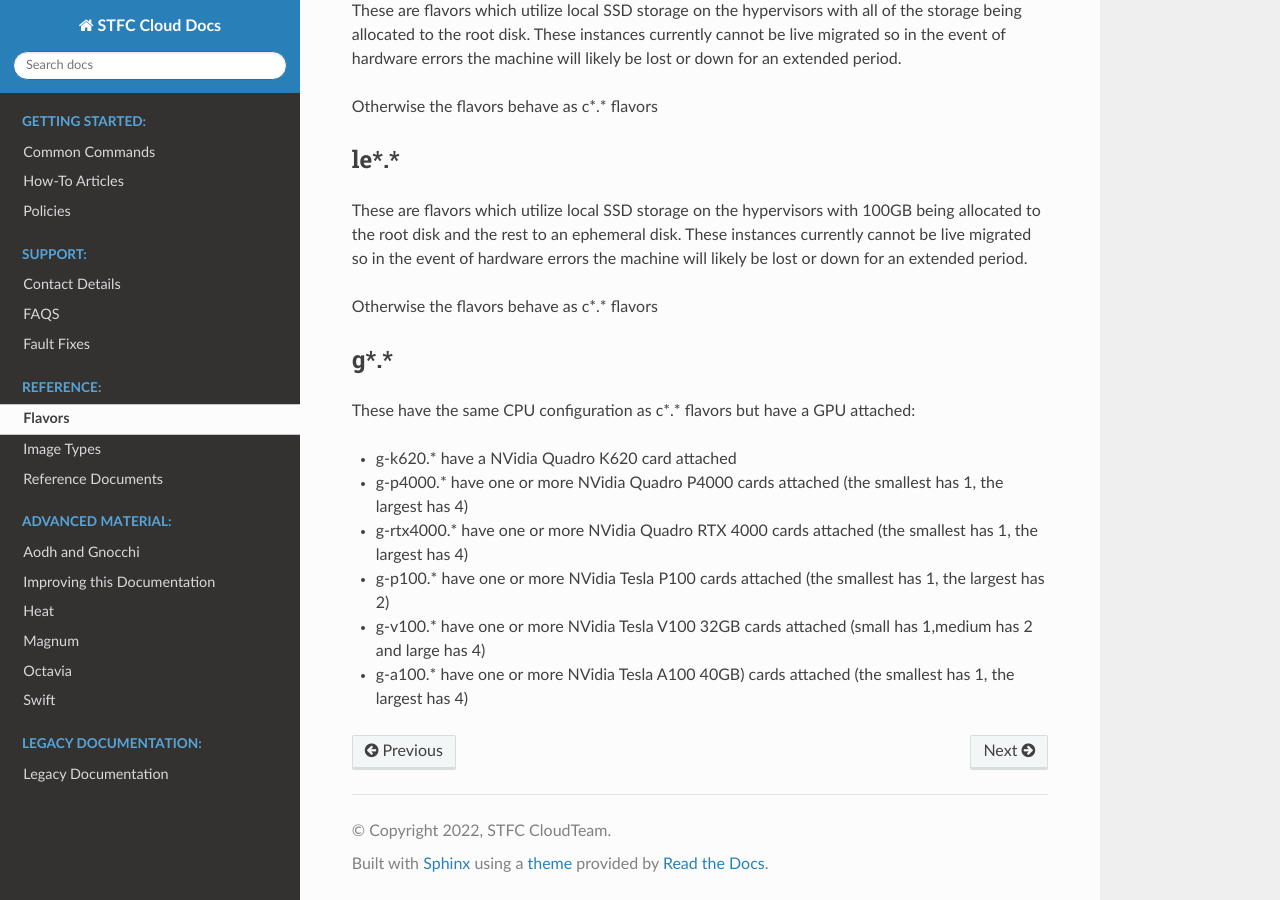
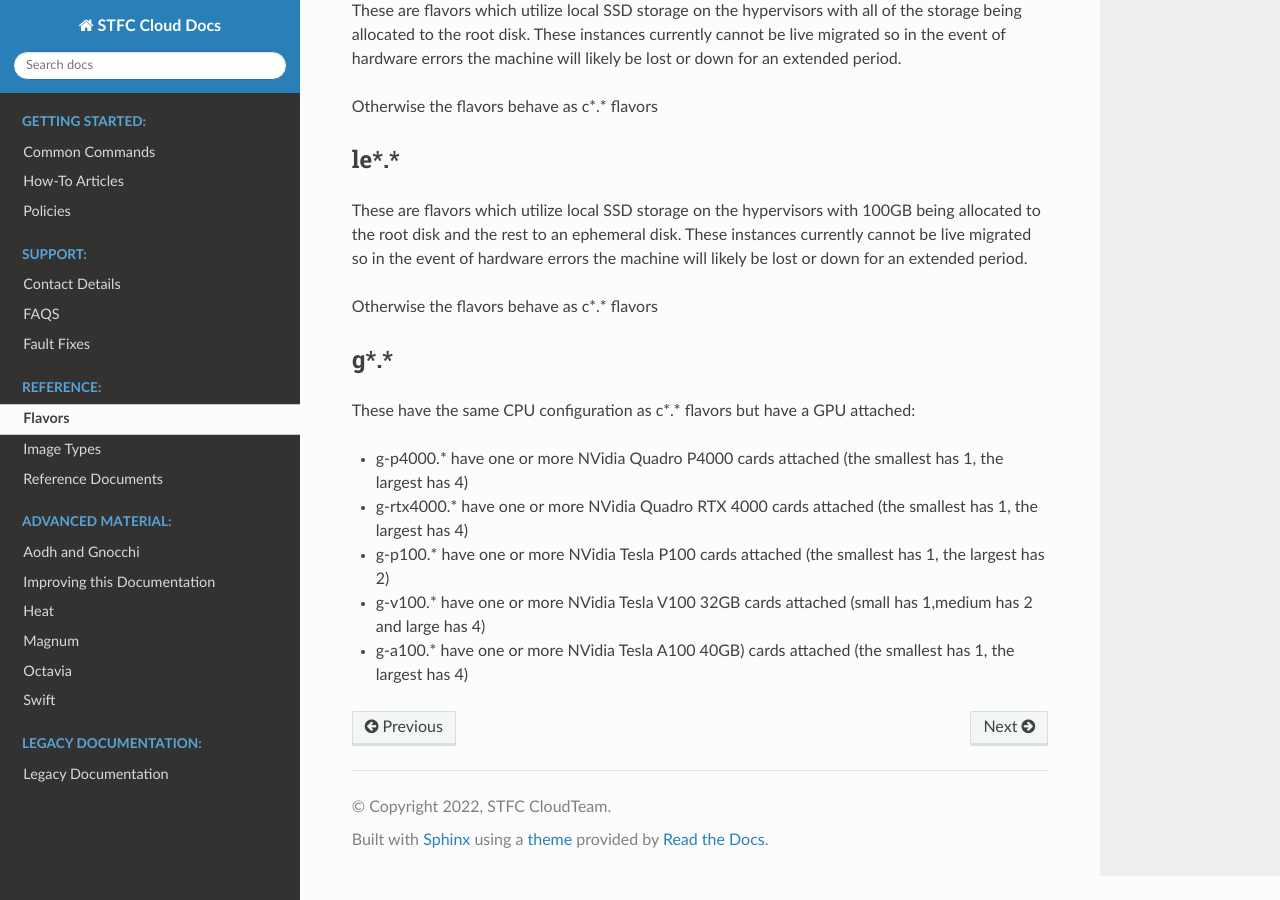
Before and after one commit to stfc/cloud-docs, a Sphinx documentation site: the page built from source/Flavors.rst, in a window 1280 px wide and 900 px high, scrolled down 782 px. Built offline with Sphinx 7.4.7 and the Read the Docs theme 2.0.0, drawn with Linux system fonts in a browser that asks for light colours.

Commit message:
Remove reference to k620s

```diff
--- a/source/Flavors.rst
+++ b/source/Flavors.rst
@@ -41,7 +41,6 @@ g*.*
 #######
 These have the same CPU configuration as c*.* flavors but have a GPU attached:
 
-- g-k620.* have a NVidia Quadro K620 card attached
 - g-p4000.* have one or more NVidia Quadro P4000 cards attached (the smallest has 1, the largest has 4)
 - g-rtx4000.* have one or more NVidia Quadro RTX 4000 cards attached (the smallest has 1, the largest has 4)
 - g-p100.* have one or more NVidia Tesla P100 cards attached (the smallest has 1, the largest has 2)
```
